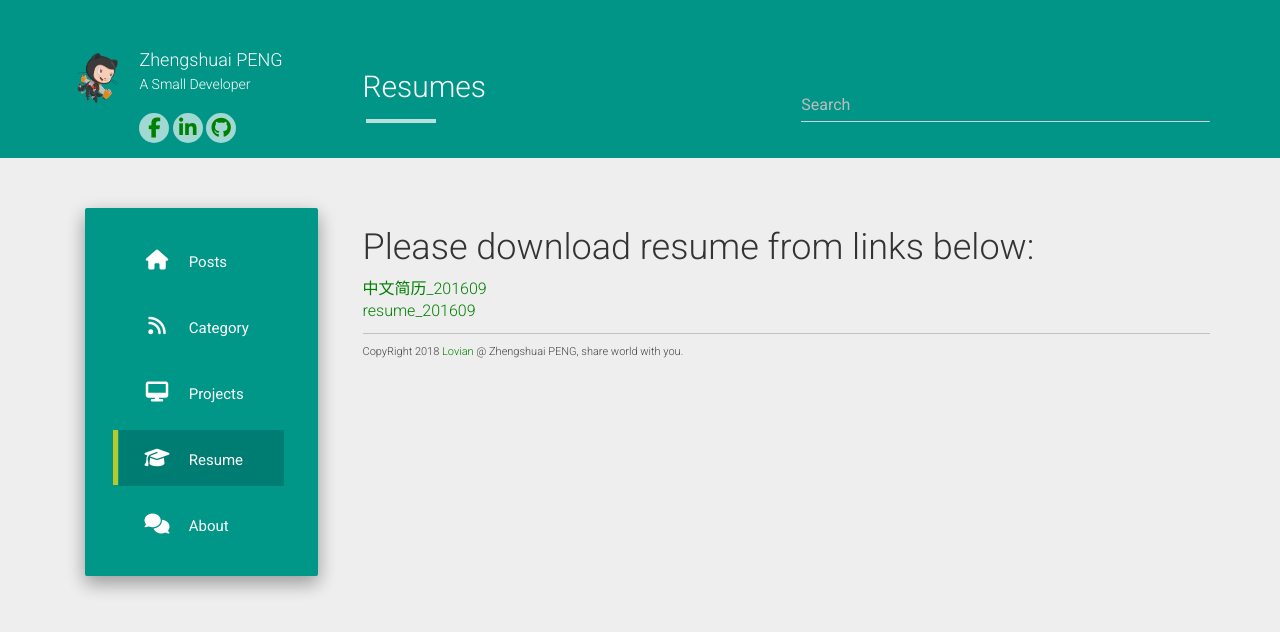
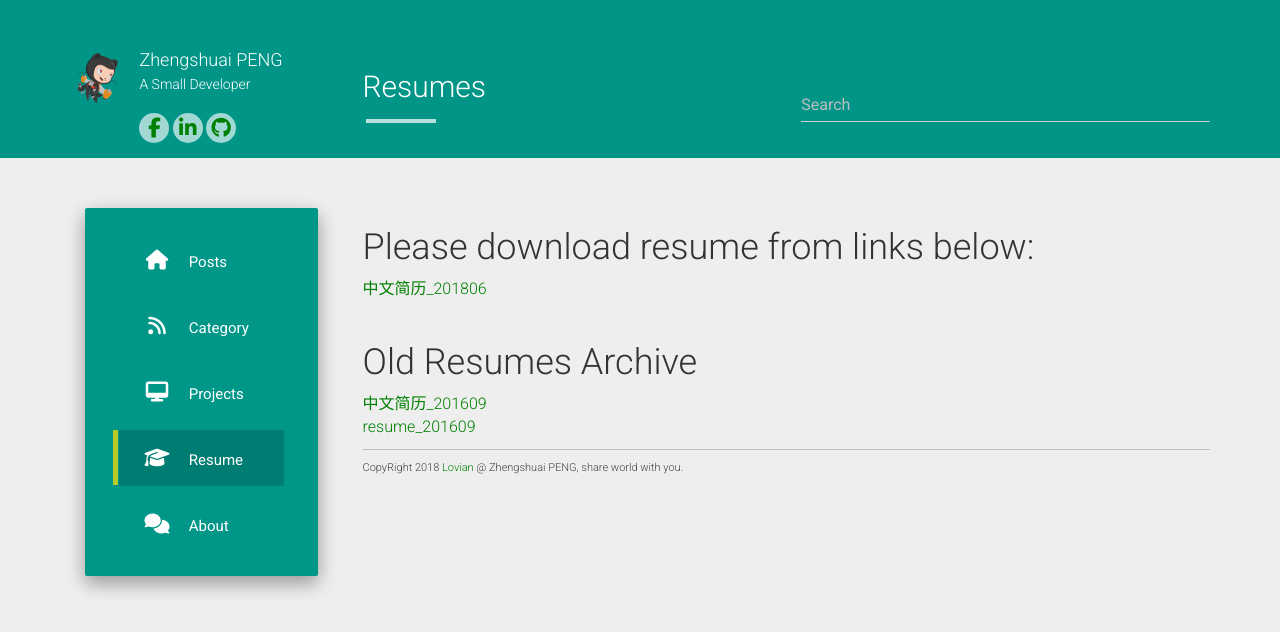
Before and after one commit to ZhengshuaiPENG/zhengshuaipeng.github.io, a Jekyll site: the page built from resume.html, in a window 1280 px wide. Shown: the top 632 px of the page. Built offline with Jekyll 4.4.1, drawn with Linux system fonts in a browser that asks for light colours; nearby versions of some CDN libraries.

Commit message:
update cv

```diff
--- a/resume.html
+++ b/resume.html
@@ -3,8 +3,12 @@ layout: default
 permalink: /resume/
 title: Resumes
 ---
+
 <h1>Please download resume from links below:</h1>
-
+<a href="/assets/resource/cv/PENG_ZHengshuai_cn_2018_06.pdf">中文简历_201806</a>
+</br>
+</br>
+<h1>Old Resumes Archive</h1>
 <a href="/assets/resource/cv/ZhengshuaiPENG_cn_201609.pdf">中文简历_201609</a>
 </br>
 <a href="/assets/resource/cv/ZhengshuaiPENG_201609.pdf">resume_201609</a>
```
Also changed, not shown: 2 other files.
